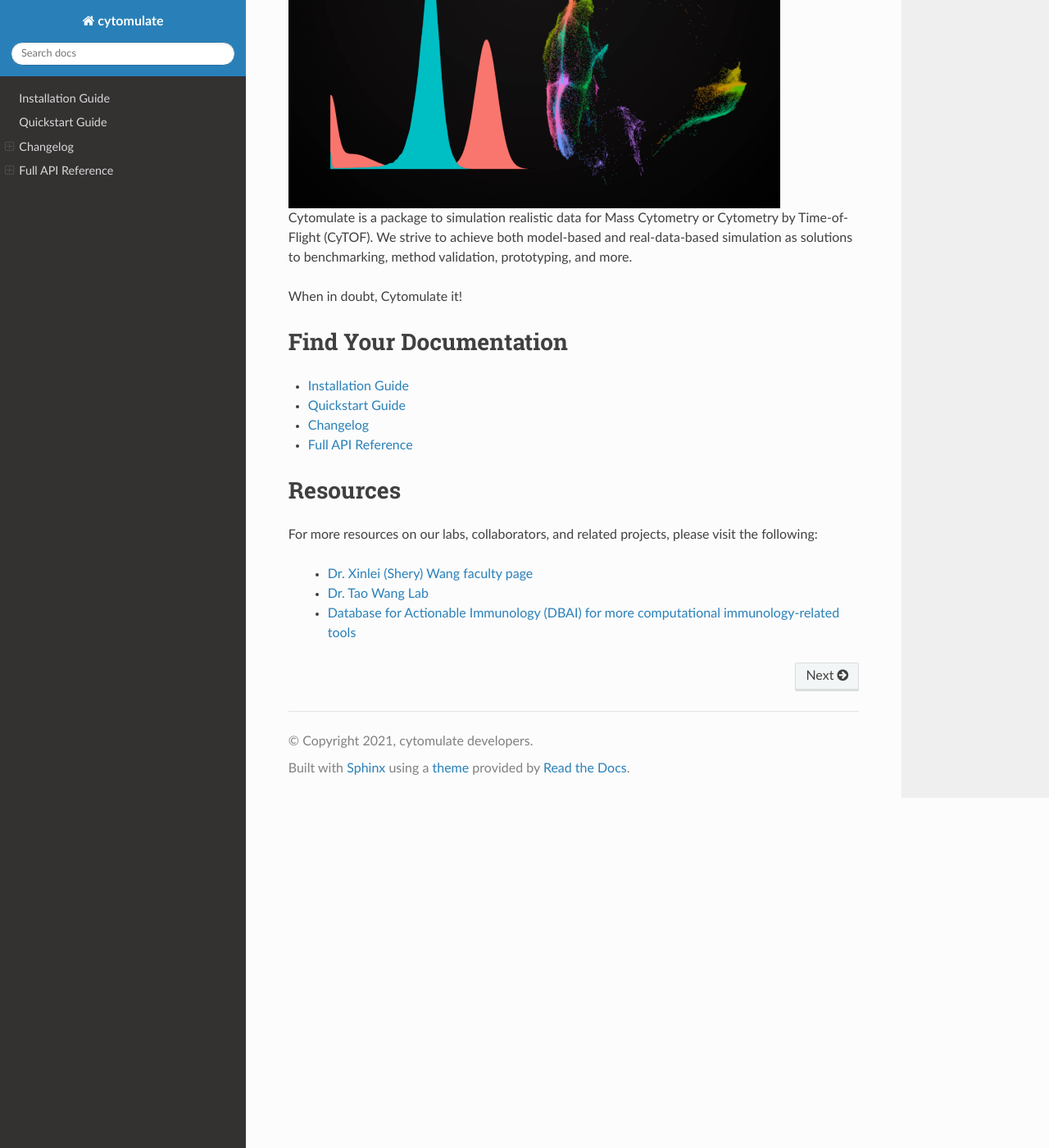
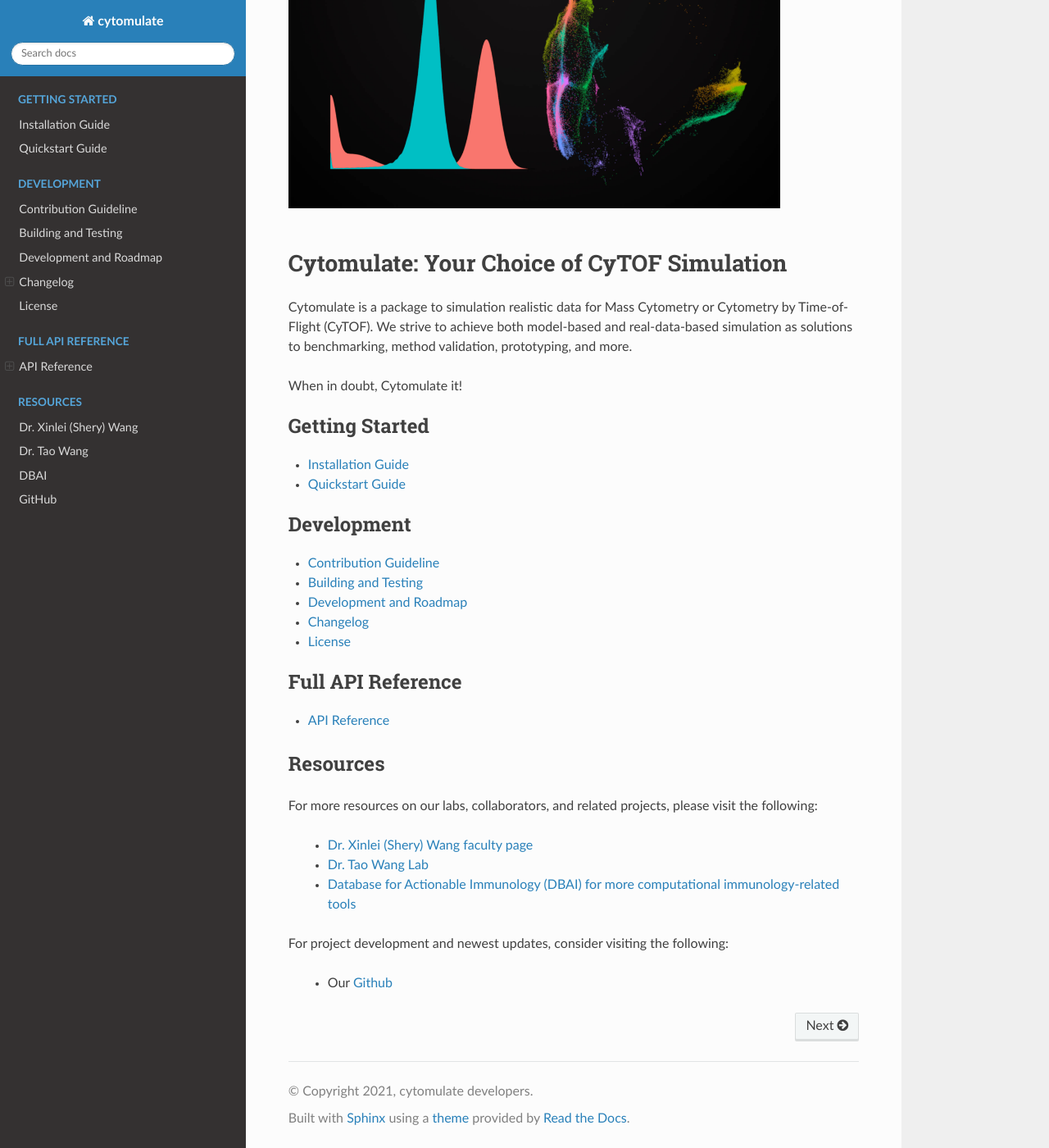
Before and after one commit to kevin931/cytomulate, a Sphinx documentation site: the page built from docs/source/index.rst, in a window 1280 px wide and 1400 px high, scrolled down 445 px. Shown: the whole window at 82% size. Built offline with Sphinx 7.4.7 and the Read the Docs theme 2.0.0, drawn with Linux system fonts in a browser that asks for light colours; some of the changed text lies outside the part shown.

Commit message:
Add documentation
The development section of the documentation is added!
A lot of the structural sections are added.
- Kevin

```diff
--- a/docs/source/index.rst
+++ b/docs/source/index.rst
@@ -1,6 +1,12 @@
 .. image:: ../../assets/cytomulate.jpg
    :width: 600
    :alt: Logo
+
+|
+
+##############################################
+Cytomulate: Your Choice of CyTOF Simulation
+##############################################
 
 Cytomulate is a package to simulation realistic data for Mass Cytometry or Cytometry by Time-of-Flight (CyTOF).
 We strive to achieve both model-based and real-data-based simulation as solutions to benchmarking,
@@ -8,17 +14,49 @@ method validation, prototyping, and more.
 
 When in doubt, Cytomulate it!
 
-************************
-Find Your Documentation
-************************
+.. toctree::
+   :maxdepth: 1
+   :caption: Getting Started
+
+   installation
+   quickstart
 
 .. toctree::
    :maxdepth: 1
+   :caption: Tutorial
 
-   installation
-   quickstart
+
+.. toctree::
+   :maxdepth: 1
+   :caption: Technical Details
+
+
+.. toctree::
+   :maxdepth: 1
+   :caption: Development
+
+   change/contribution
+   change/build
+   change/development
    change/index
+   license
+
+.. toctree::
+   :maxdepth: 1
+   :caption: Full API Reference
+
    documentation/index
+
+.. toctree::
+   :maxdepth: 1
+   :caption: Resources
+   :hidden:
+
+   Dr. Xinlei (Shery) Wang <https://people.smu.edu/swang/>
+   Dr. Tao Wang <https://qbrc.swmed.edu/labs/wanglab/aboutpi.php>
+   DBAI <https://dbai.biohpc.swmed.edu/>
+   GitHub <https://github.com/kevin931/cytomulate/>
+
 
 ***********************
 Resources
@@ -29,3 +67,7 @@ For more resources on our labs, collaborators, and related projects, please visi
    * `Dr. Xinlei (Shery) Wang faculty page <https://people.smu.edu/swang/>`_
    * `Dr. Tao Wang Lab <https://qbrc.swmed.edu/labs/wanglab/aboutpi.php>`_
    * `Database for Actionable Immunology (DBAI) for more computational immunology-related tools <https://dbai.biohpc.swmed.edu/>`_
+
+For project development and newest updates, consider visiting the following:
+
+   * Our `Github <https://github.com/kevin931/cytomulate/>`_
--- a/docs/source/quickstart.rst
+++ b/docs/source/quickstart.rst
@@ -1,2 +1,6 @@
+####################
 Quickstart Guide
-=================
+####################
+
+We get it: you want a TLDR for how to use this package. Here you go. We will walk you from installation
+to cytomulating entire datasets.
```
Also changed, not shown: README.md (+10 -32 lines), docs/source/change/build.rst (added, +84 -0 lines), docs/source/change/contribution.rst (added, +50 -0 lines), docs/source/change/development.rst (added, +52 -0 lines), docs/source/documentation/index.rst (+11 -2 lines), docs/source/installation.rst (+37 -1 lines), docs/source/license.rst (added, +35 -0 lines).
